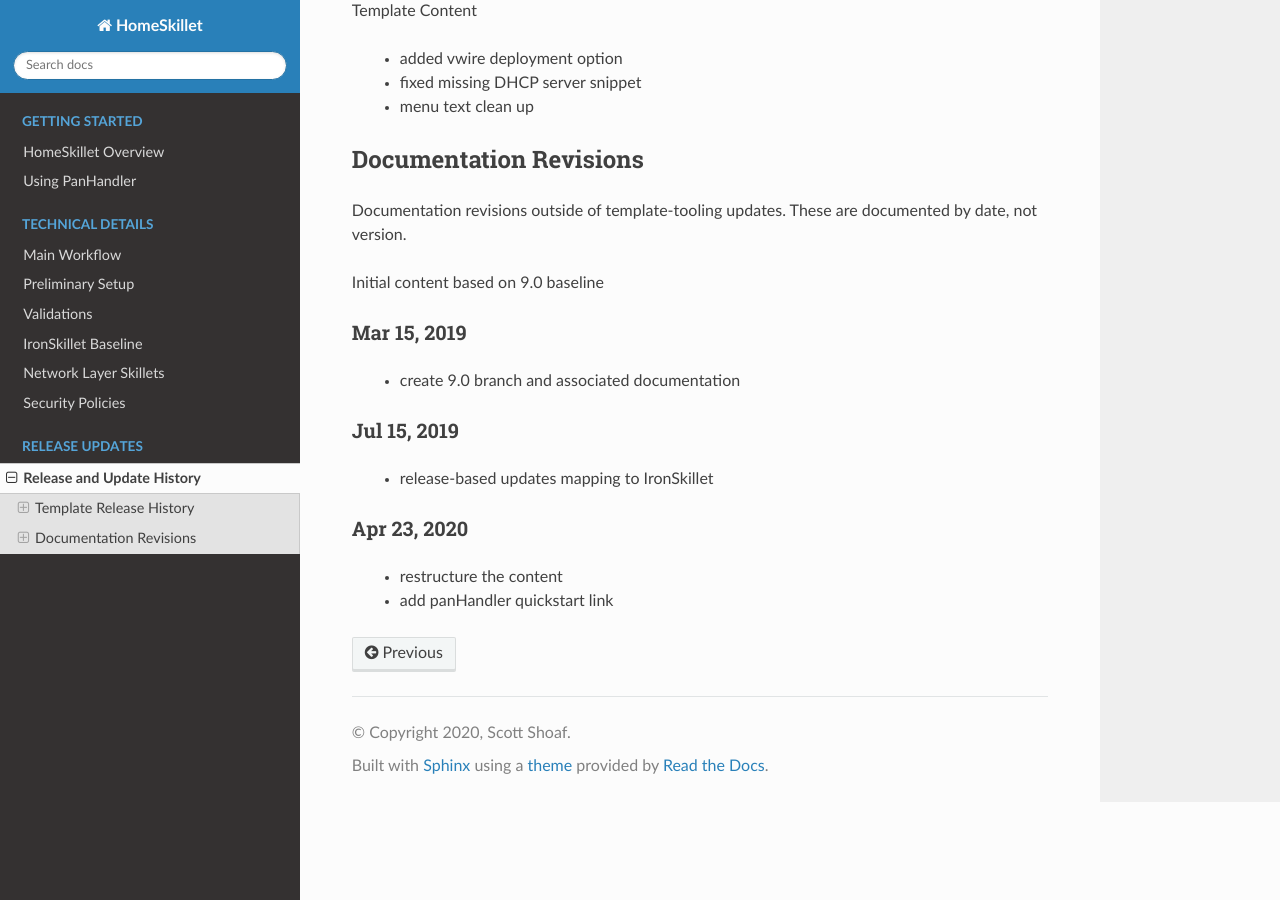
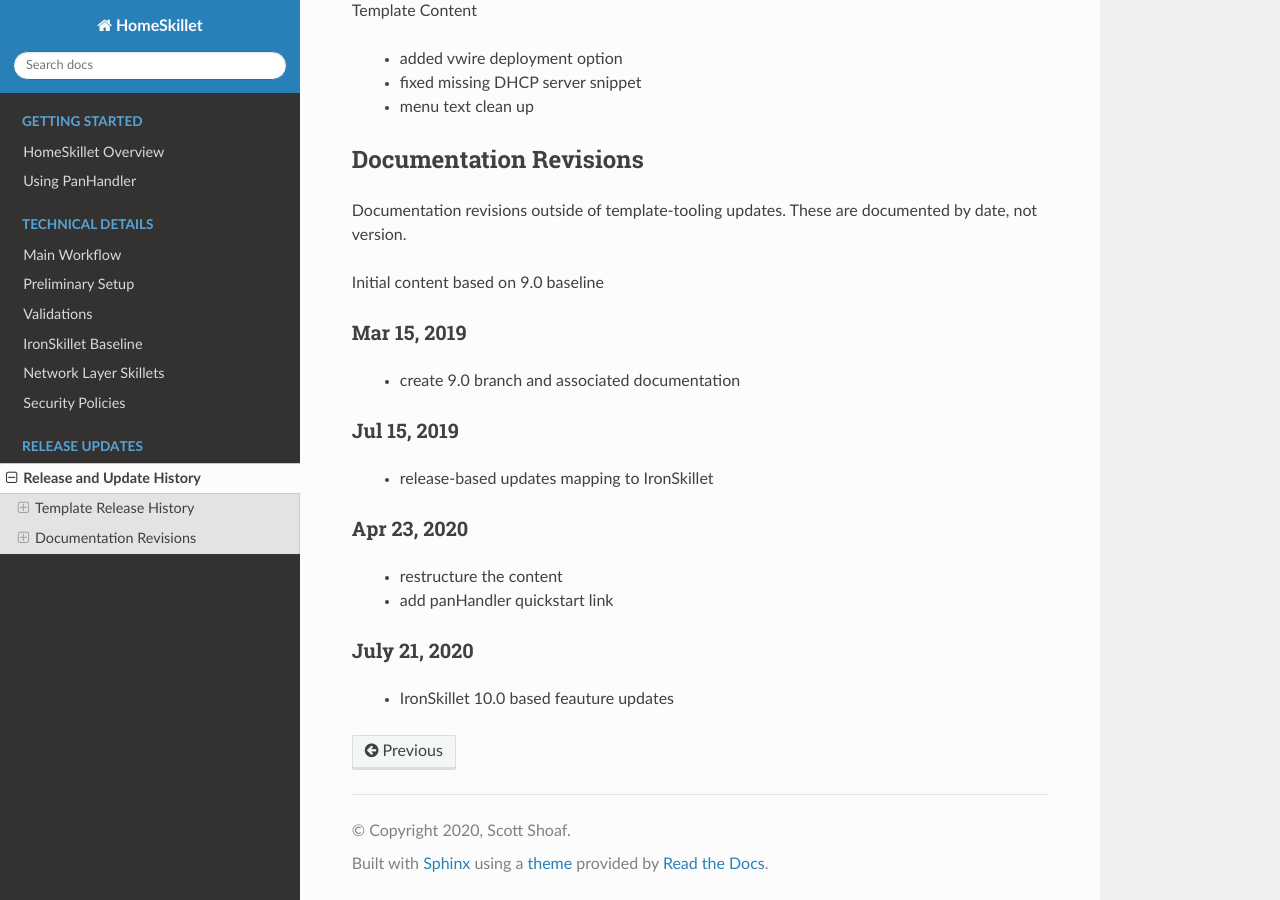
Before and after one commit to PaloAltoNetworks/HomeSkillet, a Sphinx documentation site: the page built from docs/release_history.rst, in a window 1280 px wide and 900 px high, scrolled down 1219 px. Built offline with Sphinx 7.4.7 and the Read the Docs theme 2.0.0, drawn with Linux system fonts in a browser that asks for light colours; pages that are not in the unit, such as notebooks, are missing from menus.

Commit message:
rst docs update(Issue #10)

```diff
--- a/docs/release_history.rst
+++ b/docs/release_history.rst
@@ -80,3 +80,6 @@ Apr 23, 2020
 
     + restructure the content
     + add panHandler quickstart link
+July 21, 2020
+~~~~~~~~~~~~~
+    + IronSkillet 10.0 based feauture updates
```
